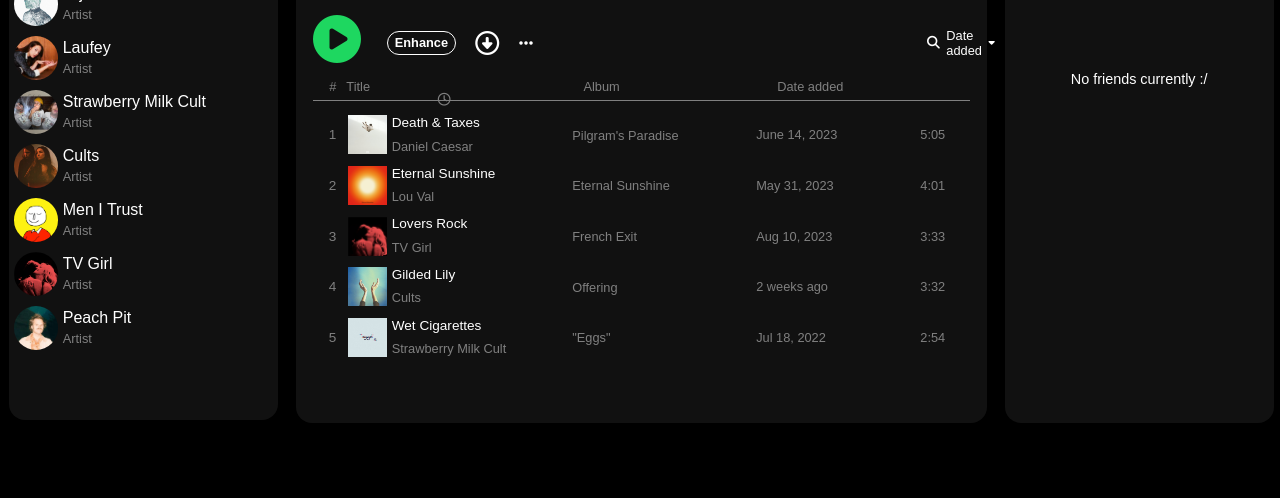
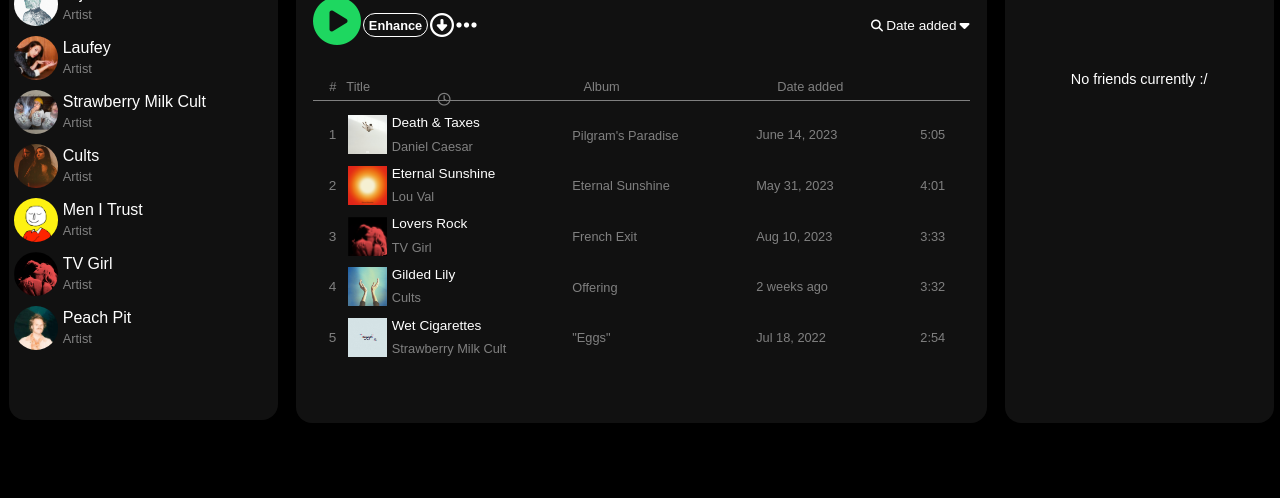
Before and after one commit to ericwu2205/profilewebsite, a plain HTML site: page music.html in a window 1280 px wide. Shown: the part 302-800 px from the top of the page. Drawn offline with Linux system fonts and the light colour scheme.

Commit message:
Editing screen resolutions for files

```diff
--- a/music-style.css
+++ b/music-style.css
@@ -302,6 +302,11 @@ a:active   {
     justify-content: flex-end;
 }
 
+#square-image {
+    height: 90%;
+    width: 90%;
+}
+
 #playlist-text p{
     font-size: 85%;
 }
@@ -326,18 +331,54 @@ a:active   {
 }
 
 #playlist-buttons {
-    height: 100%;
+    height: 50%;
     width: 95%;
 
     display: flex;
     align-items: center;
-    justify-content: flex-start;
+    justify-content: space-around;
+}
+
+#playlist-left {
+    height: 100%;
+    width: 25%;
+
+    display: flex;
+    justify-content: space-between;
+    align-items: center;
+}
+
+#playlist-middle {
+    height: 100%;
+    width: 60%;
+}
+
+#playlist-right {
+    height: 100%;
+    width: 15%;
+
+    display: flex;
+    justify-content: space-between;
+    align-items: center;
+}
+
+
+#playlist-left i{
+    font-size: 150%;
+}
+
+#playlist-buttons p{
+    font-size: 85%;
+}
+
+#play {
+    font-size: 100%;
 }
 
 #clear-bubble {
     font-size: 80%;
     font-weight: bolder;
-    padding: 0.5% 1%;
+    padding: 2% 3%;
     border: solid 0.1em white;
     border-radius: 1em;
 }
--- a/music.html
+++ b/music.html
@@ -6,6 +6,7 @@
 
         <!-- Icon -->
         <link rel="stylesheet" href="https://cdnjs.cloudflare.com/ajax/libs/font-awesome/6.2.0/css/all.css">
+        <meta name="viewport" content= "width=device-width, initial-scale=1">
     </head>
 
     <body>
@@ -61,7 +62,7 @@
                 <div  id="artist-panel">
                     <div class="artistbox">
                         <div class="img-box">
-                            <img src="images/liked artists.png">
+                            <img src="images/liked artists.png" class="square-image">
                         </div>
 
                         <div class="two-text-box">
@@ -234,17 +235,23 @@
 
                 <div  id="playlist-button-bar">
                     <div  id="playlist-buttons">
-                        <a href="games.html" style="padding-right: 4%;">
-                            <i class="fa-solid fa-circle-play fa-2xl" id="play" style="color: #1ed760; font-size: 300%;"></i>
-                        </a>
+                        <div id="playlist-left">
+                            <a href="games.html">
+                                <i class="fa-solid fa-circle-play fa-2xl" id="play" style="color: #1ed760; font-size: 300%;"></i>
+                            </a>
 
-                        <div id = "clear-bubble" style="margin-right: 3%;"> Enhance </div>
+                            <div id = "clear-bubble"> Enhance </div>
+                            <i class="fa-regular fa-circle-down"></i>
+                            <i class="fa-solid fa-ellipsis"></i>
+                        </div>
 
-                        <i class="fa-regular fa-circle-down" style="font-size: 150%; margin-right: 3%;"></i>
-                        <i class="fa-solid fa-ellipsis" style="margin-right: 60%;"></i>
-                        <i class="fa-solid fa-magnifying-glass fa-xs" style="font-size: 80%; margin-right: 1%;"></i>
-                        <p style="font-size: 80%; margin-right: 1%;">Date added</p>
-                        <i class="fa-solid fa-caret-down fa-2xs"></i>
+                        <div id="playlist-middle"></div>
+
+                        <div id="playlist-right">
+                            <i class="fa-solid fa-magnifying-glass fa-xs"></i>
+                            <p>Date added</p>
+                            <i class="fa-solid fa-caret-down"></i>
+                        </div>
                     </div>
                 </div>
 
--- a/web-style.css
+++ b/web-style.css
@@ -10,9 +10,9 @@
 .banner{
     width: 100%;
     height: 100vh;
-    background-image: linear-gradient(rgba(0,0,0,0.75), rgba(0,0,0,0.75)), url(images/background.jpg);
-    background-size: 2100px;
-    background-position: -150px -400px;
+    background-image: linear-gradient(rgba(0,0,0,0.75), rgba(0,0,0,0.75)), url(images/laptop\ -\ Copy.jpeg);
+    background-repeat: no-repeat;
+    background-position: center;
 }
 
 .navbar{
```
Also changed, not shown: about.html (+1 -0 lines), games-style.css (+16 -8 lines), games.html (+5 -5 lines), games1.html (+10 -4 lines), games2.html (+6 -5 lines), index.html (+1 -0 lines), images/background.jpg, images/laptop - Copy.jpeg (added).
